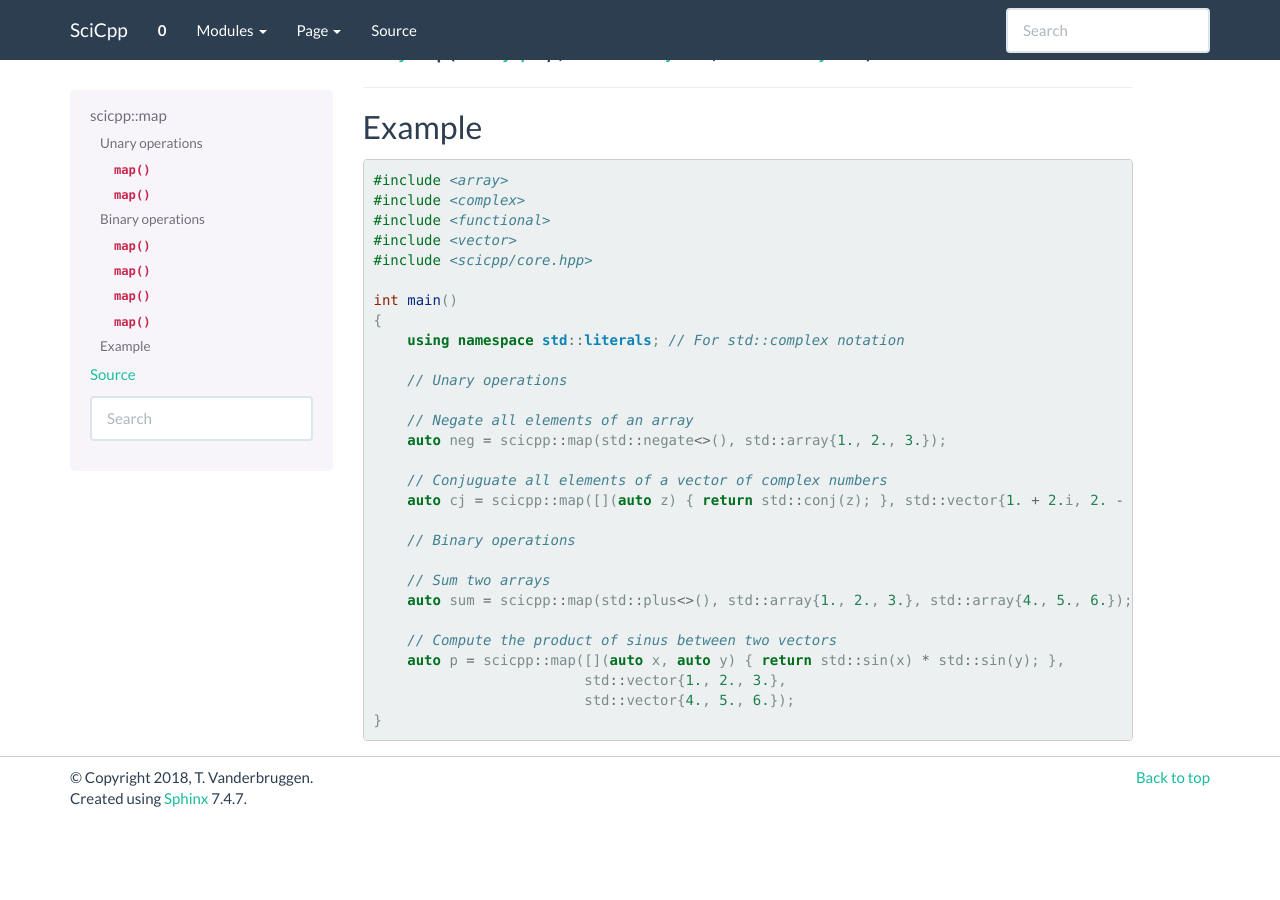
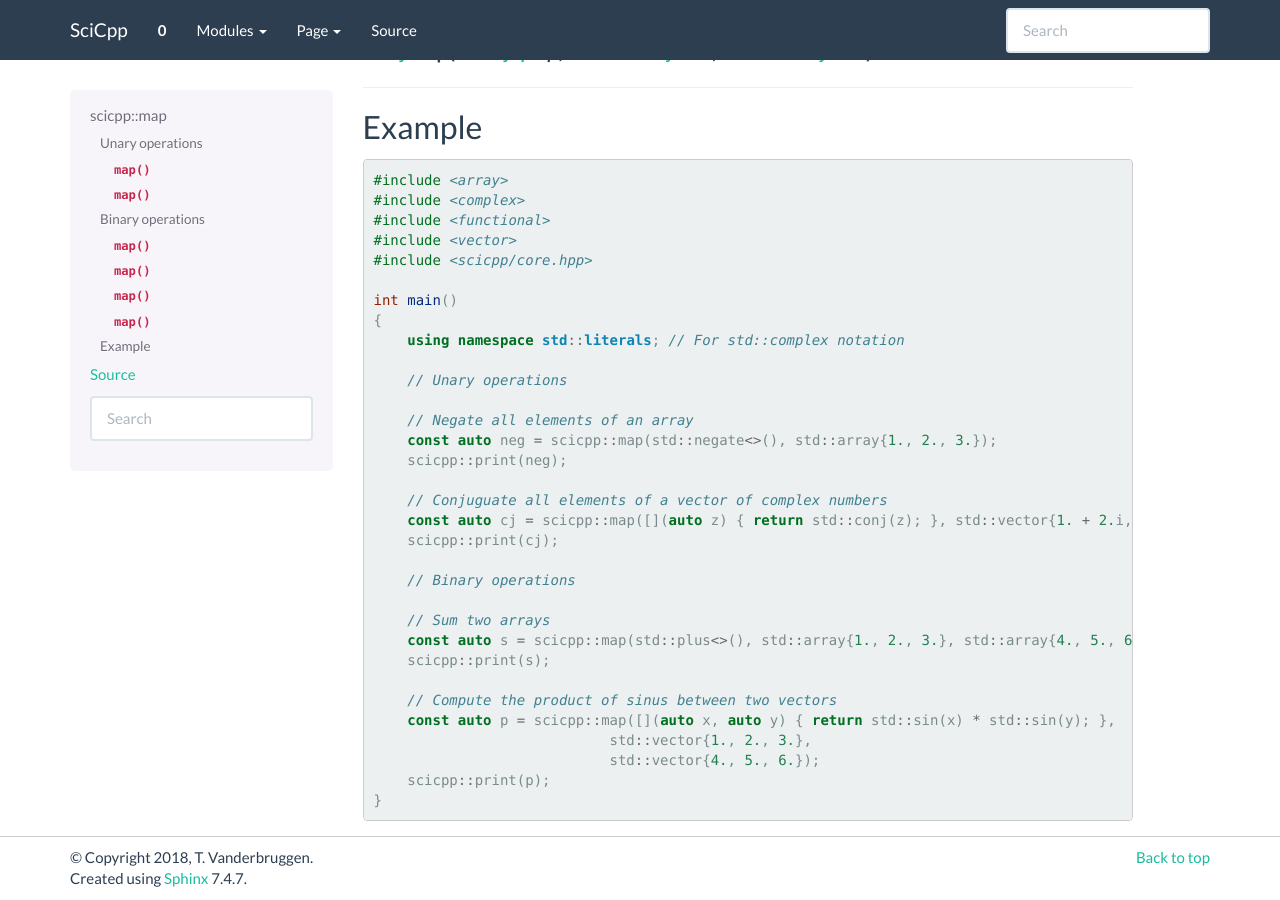
Before and after one commit to tvanderbruggen/SciCpp, a Sphinx documentation site: the page built from doc/source/core.map.rst, in a window 1280 px wide and 900 px high, scrolled down 788 px. Built offline with Sphinx 7.4.7, drawn with Linux system fonts in a browser that asks for light colours; before the commit the page ends 1608 px from its top, so only the background shows below that.

Commit message:
Add core_map example

```diff
--- a/doc/source/core.map.rst
+++ b/doc/source/core.map.rst
@@ -63,18 +63,22 @@ Example
         // Unary operations
 
         // Negate all elements of an array
-        auto neg = scicpp::map(std::negate<>(), std::array{1., 2., 3.});
+        const auto neg = scicpp::map(std::negate<>(), std::array{1., 2., 3.});
+        scicpp::print(neg);
 
         // Conjuguate all elements of a vector of complex numbers
-        auto cj = scicpp::map([](auto z) { return std::conj(z); }, std::vector{1. + 2.i, 2. - 3.i});
+        const auto cj = scicpp::map([](auto z) { return std::conj(z); }, std::vector{1. + 2.i, 2. - 3.i});
+        scicpp::print(cj);
 
         // Binary operations
 
         // Sum two arrays
-        auto sum = scicpp::map(std::plus<>(), std::array{1., 2., 3.}, std::array{4., 5., 6.});
+        const auto s = scicpp::map(std::plus<>(), std::array{1., 2., 3.}, std::array{4., 5., 6.});
+        scicpp::print(s);
 
         // Compute the product of sinus between two vectors
-        auto p = scicpp::map([](auto x, auto y) { return std::sin(x) * std::sin(y); },
-                             std::vector{1., 2., 3.},
-                             std::vector{4., 5., 6.});
+        const auto p = scicpp::map([](auto x, auto y) { return std::sin(x) * std::sin(y); },
+                                std::vector{1., 2., 3.},
+                                std::vector{4., 5., 6.});
+        scicpp::print(p);
     }
```
Also changed, not shown: 2 other files.
